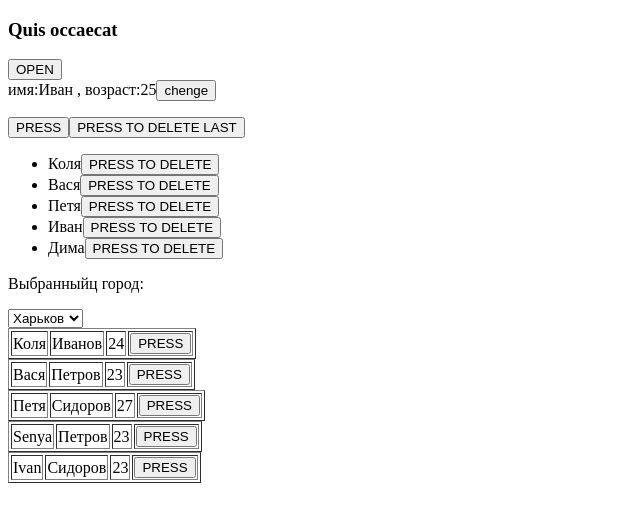
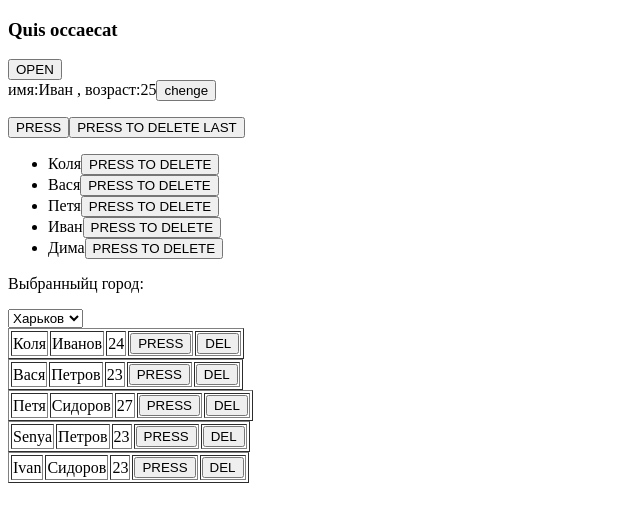
Before and after one commit to lvlashnin/ReactElementary, a React (Create React App) app: page / in a window 1280 px wide. Shown: the top 522 px of the page, without its empty margins (0-640 px from the left). Built offline with nearby package versions, Linux system fonts and the light colour scheme.

Commit message:
tasks:4,5

```diff
--- a/src/App.jsx
+++ b/src/App.jsx
@@ -22,12 +22,24 @@ class App extends Component {
 			]
 		}
   }
-  showMessage(name){
-    alert(name)
+  showMessage(num){
+    alert(num)
+  }
+  delMessage(index){
+    this.state.users.splice(index,1)
+    this.setState({users:this.state.users})
   }
   render() {
     const list = this.state.users.map((user,index)=>{
-      return <ReactComponents key={index} name = {user.name} surname={user.surname} age={user.age} showmessage={this.showMessage.bind(this)} />
+      return <ReactComponents
+      key={index}
+      name = {user.name}
+      surname={user.surname}
+      age={user.age}
+      showmessage={this.showMessage.bind(this)}
+      num={index+1}
+      index={index}
+      delmessage={this.delMessage.bind(this)} />
     })
     return (
       <div>
--- a/src/ReactComponents.jsx
+++ b/src/ReactComponents.jsx
@@ -10,7 +10,7 @@ class ReactComponents extends Component {
         return (
         <div>
                 <table border="1">
-                <tr><td>{this.props.name}</td><td>{this.props.surname}</td><td>{this.props.age}</td><td><button onClick={this.props.showmessage.bind(null,this.props.name)}>PRESS</button></td></tr>
+                <tr><td>{this.props.name}</td><td>{this.props.surname}</td><td>{this.props.age}</td><td><button onClick={this.props.showmessage.bind(null,this.props.num)}>PRESS</button></td><td><button onClick={this.props.delmessage.bind(null,this.props.index)}>DEL</button></td></tr>
                 </table>
          </div>
         )
```
